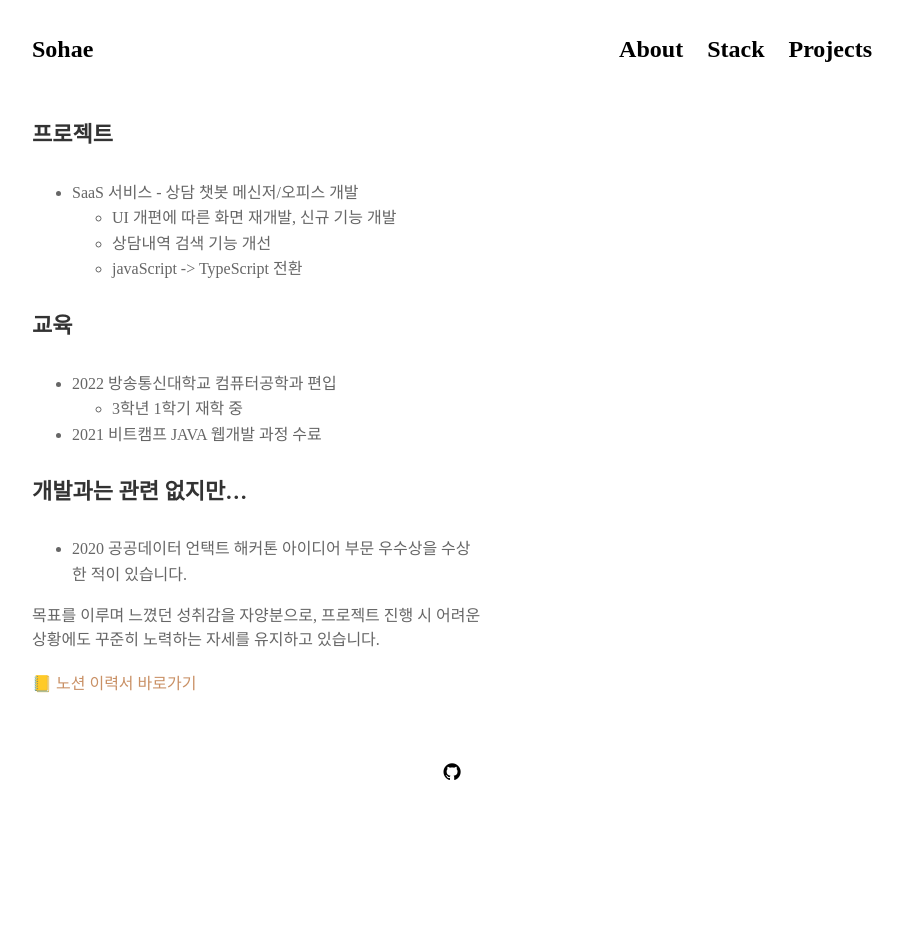
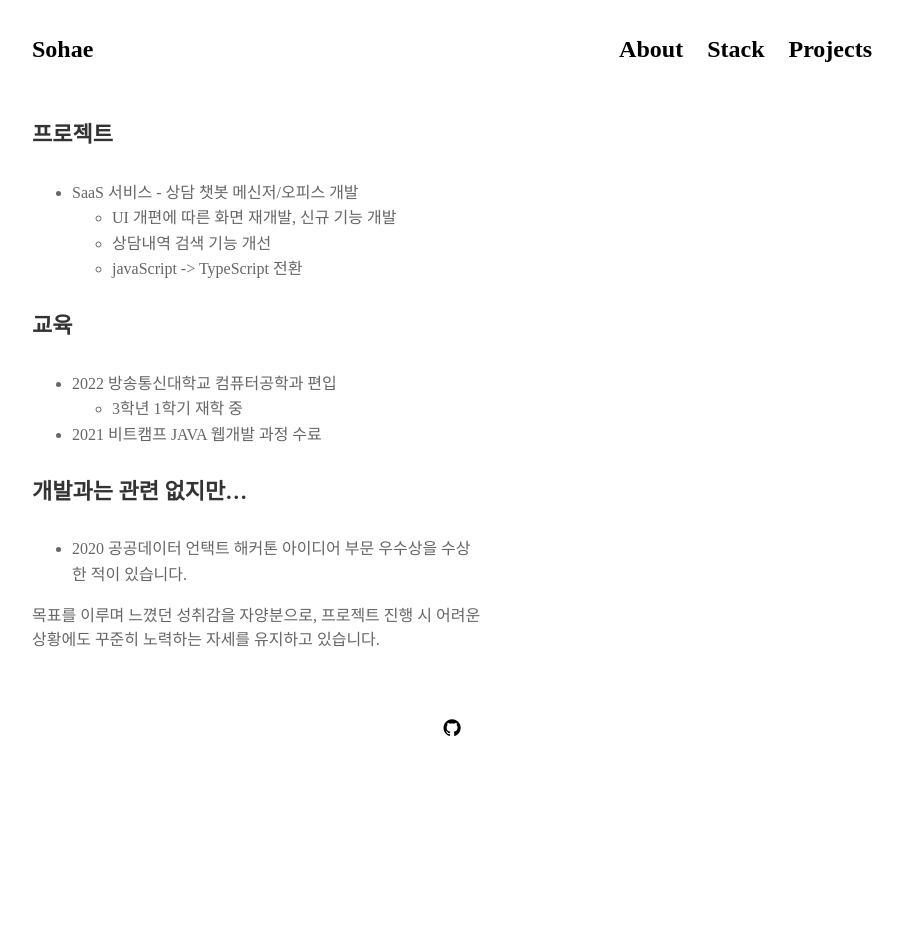
Before and after one commit to Dayook/dayook.github.io, a Jekyll site: the page built from pages/about.md, in a window 1280 px wide. Shown: the whole page, without its empty margins (188-1091 px from the left). Built offline with Jekyll 4.4.1, drawn with Linux system fonts in a browser that asks for light colours; nearby versions of some CDN libraries; some web fonts are replaced; after the commit the page ends 900 px from its top, so only the background shows below that.

Commit message:
Update about.md

```diff
--- a/pages/about.md
+++ b/pages/about.md
@@ -23,5 +23,3 @@ permalink: /about
 
 
 목표를 이루며 느꼈던 성취감을 자양분으로, 프로젝트 진행 시 어려운 상황에도 꾸준히 노력하는 자세를 유지하고 있습니다.
-
-[📒 노션 이력서 바로가기](https://iridescent-draw-309.notion.site/Resume-ab19bbfa8ff1472182ade1129fb2addb){:target="\_blank"}
```
